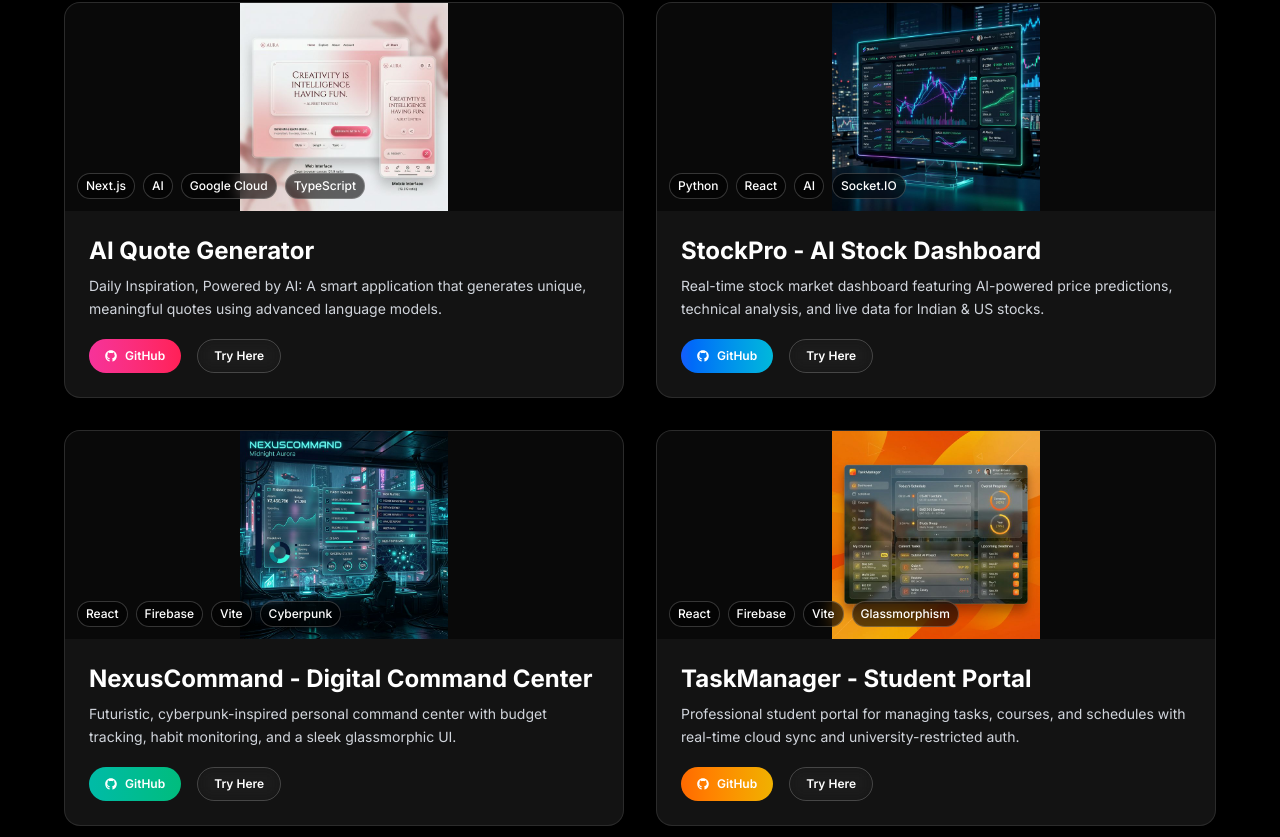
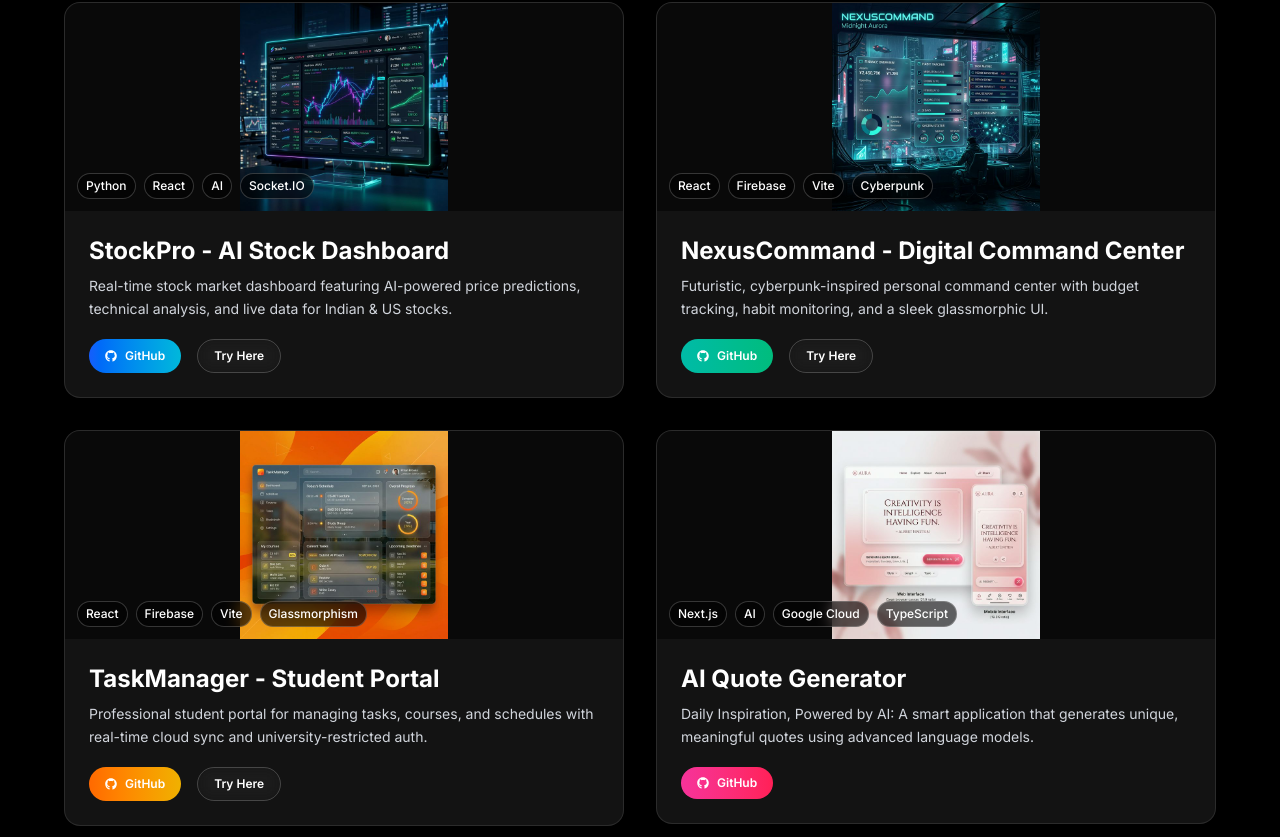
Before and after one commit to PSAbhinav/Portfolio_Website, a Next.js app: page / in a window 1280 px wide. Shown: the part 3703-4540 px from the top of the page. Built offline with nearby package versions, Linux system fonts and the light colour scheme; no server answers.

Commit message:
Remove non-functional demo for AI Quote Generator

```diff
--- a/src/components/Projects.tsx
+++ b/src/components/Projects.tsx
@@ -5,15 +5,6 @@
 import { useState } from 'react'
 
 const projects = [
-  {
-    title: 'AI Quote Generator',
-    description: 'Daily Inspiration, Powered by AI: A smart application that generates unique, meaningful quotes using advanced language models.',
-    image: '/projects/ai-quote-generator.png',
-    github: 'https://github.com/PSAbhinav/ai-quote-generator',
-    demo: 'https://ai-quote-generator-638324870941.us-west1.run.app',
-    tags: ['Next.js', 'AI', 'Google Cloud', 'TypeScript'],
-    color: 'from-pink-500 to-rose-500',
-  },
   {
     title: 'StockPro - AI Stock Dashboard',
     description: 'Real-time stock market dashboard featuring AI-powered price predictions, technical analysis, and live data for Indian & US stocks.',
@@ -40,6 +31,14 @@
     demo: 'https://taskmanager-psi.vercel.app/',
     tags: ['React', 'Firebase', 'Vite', 'Glassmorphism'],
     color: 'from-orange-500 to-yellow-500',
+  },
+  {
+    title: 'AI Quote Generator',
+    description: 'Daily Inspiration, Powered by AI: A smart application that generates unique, meaningful quotes using advanced language models.',
+    image: '/projects/ai-quote-generator.png',
+    github: 'https://github.com/PSAbhinav/ai-quote-generator',
+    tags: ['Next.js', 'AI', 'Google Cloud', 'TypeScript'],
+    color: 'from-pink-500 to-rose-500',
   },
   {
     title: 'AI Chess Bot',
```
